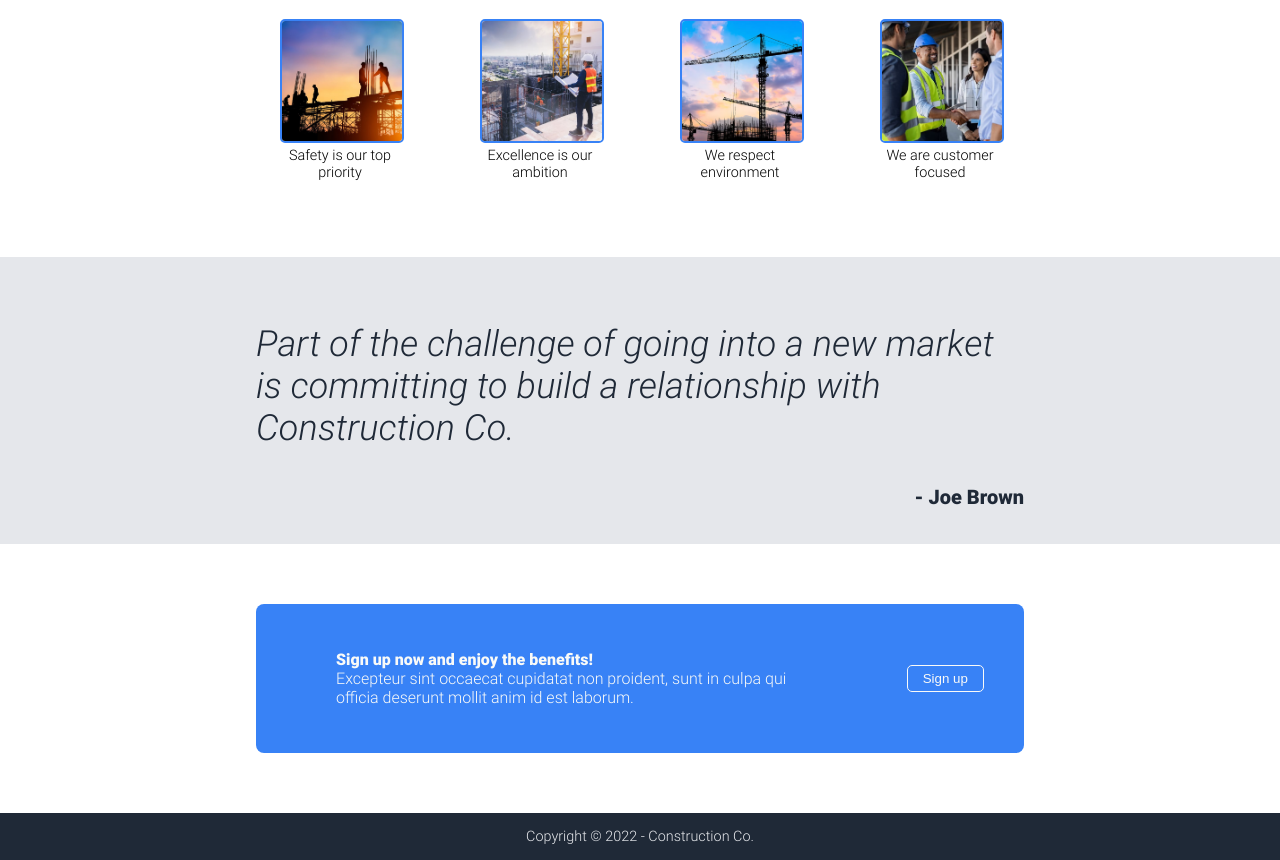
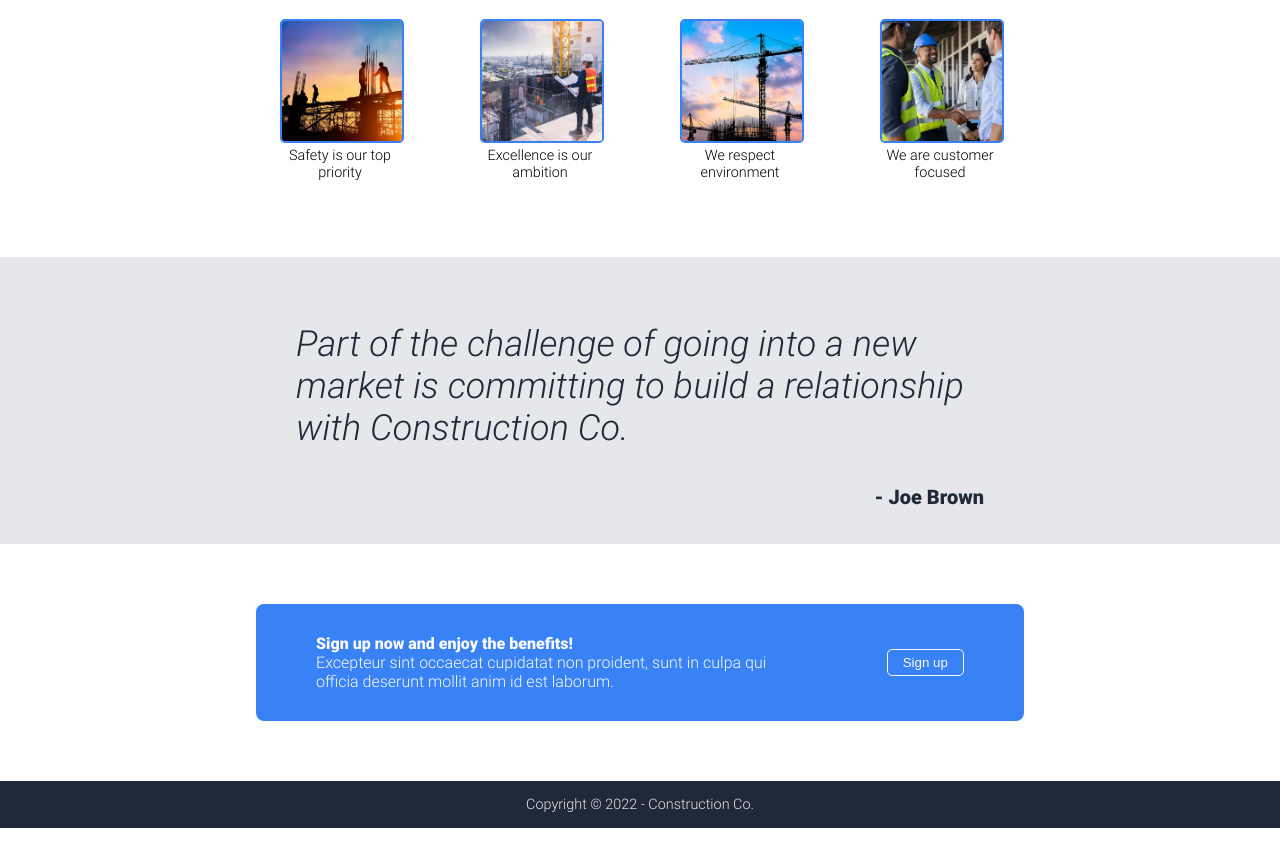
Before and after one commit to ozgursar/brainnest_css_website, a plain HTML site: page index.html in a window 1280 px wide. Shown: the part 573-1433 px from the top of the page. After the commit the page ends 1401 px from the top, so only its background shows below. Drawn offline with Linux system fonts and the light colour scheme.

Commit message:
Fixed testimonial section to include blockquote

```diff
--- a/css/style.css
+++ b/css/style.css
@@ -160,8 +160,11 @@ header {
 
 /* QUOTE SECTION */
 
+.testimonial {
+  background-color: #e5e7eb;
+}
+
 .quote {
-  background-color: #e5e7eb;
   color: #1f2937;
   padding: 30px 20% 15px;
   font-weight: 300;
--- a/index.html
+++ b/index.html
@@ -50,17 +50,19 @@
         </figure>
       </div>
     </section>
-    <section class="quote">
+    <section class="testimonial">
+      <blockquote class="quote">
       <p class="quote-text">Part of the challenge of going into a new market is committing to build a relationship with Construction Co.</p>
       <p class="quote-name">- Joe Brown</p>
+    </blockquote>
     </section>
     <section class="cta">
-      <blockquote class="cta-content">
+      <div class="cta-content">
         <strong>Sign up now and enjoy the benefits!</strong>
         <p>
           Excepteur sint occaecat cupidatat non proident, sunt in culpa qui officia deserunt mollit anim id est laborum.
         </p>
-      </blockquote>
+      </div>
       <button class="cta-button-empty">Sign up</button>
     </section>
   </main>
```
